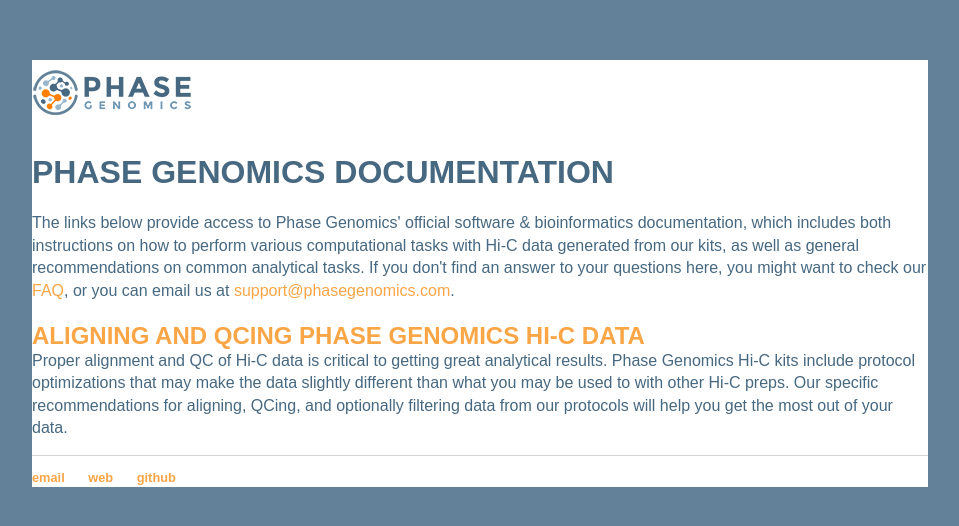
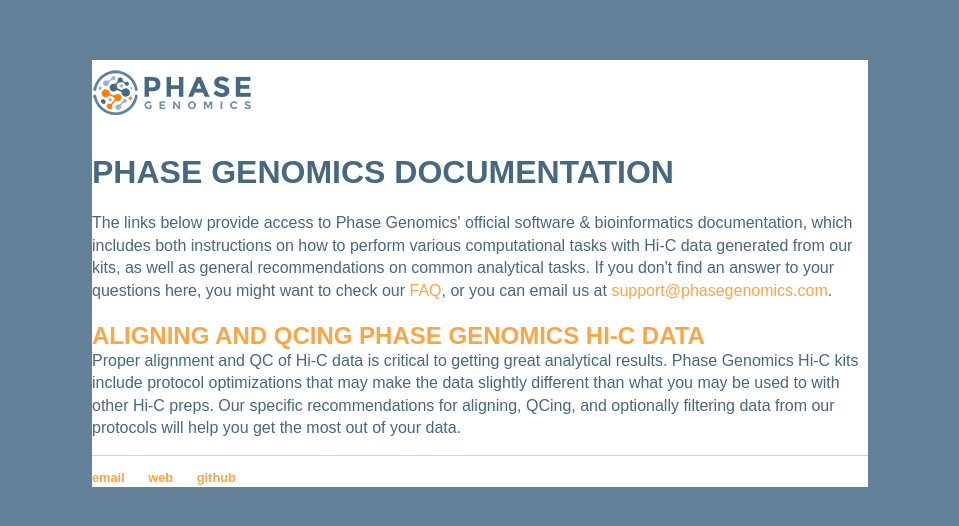
Before and after one commit to phasegenomics/phasegenomics.github.io, a Jekyll site: the page built from index.html, in a window 1280 px wide. Shown: the top 526 px of the page, without its empty margins (160-1119 px from the left). Built offline with Jekyll 4.4.1, drawn with Linux system fonts in a browser that asks for light colours.

Commit message:
Update default.html

```diff
--- a/_layouts/default.html
+++ b/_layouts/default.html
@@ -6,7 +6,7 @@
 			<link rel="stylesheet" type="text/css" href="/css/main.css">
 		</head>
 		<body bgcolor="#638299">
-			<div style="background-color:white">
+			<div style="background-color:white; margin: 60px;">
 			<nav>
 	    		<ul>
 	        		<li><a href="/"><img src="https://phasegenomics.github.io/images/horiz-dark-smaller.png" alt="Home"></a></li>
```
